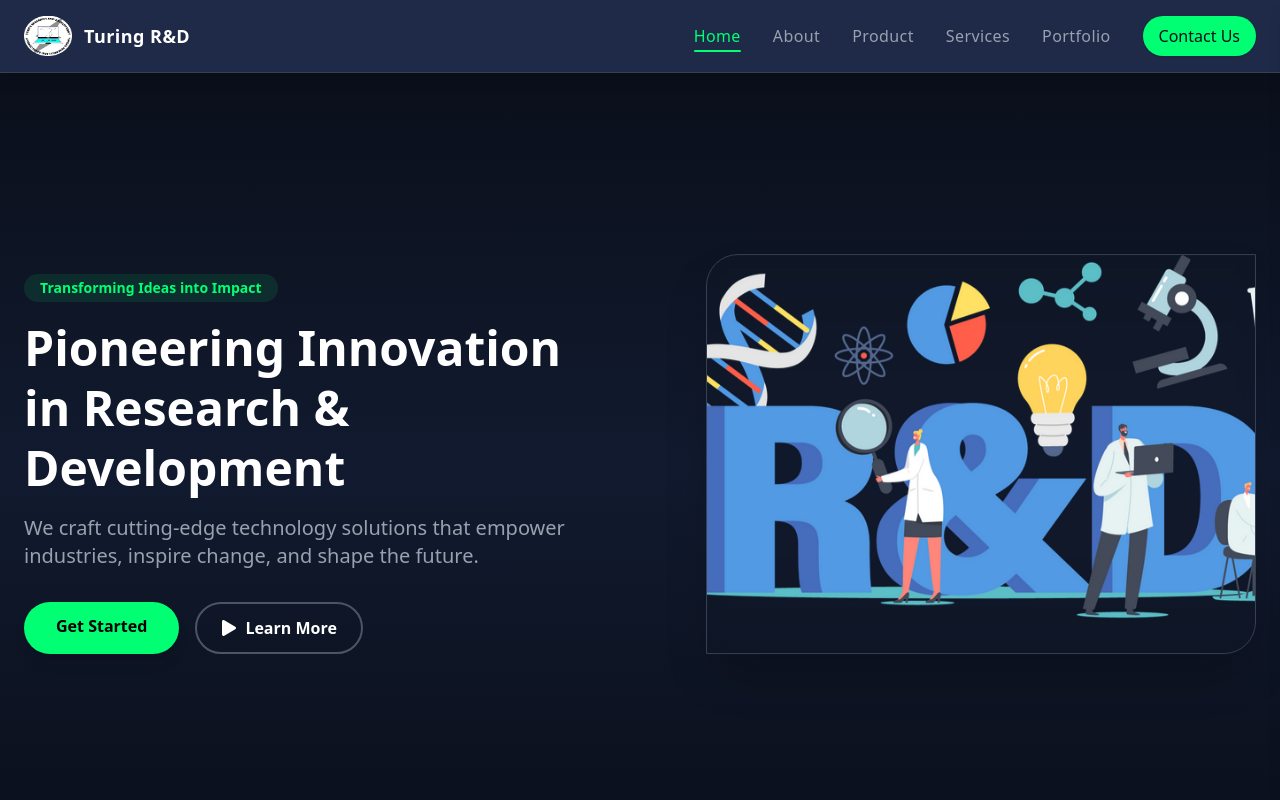
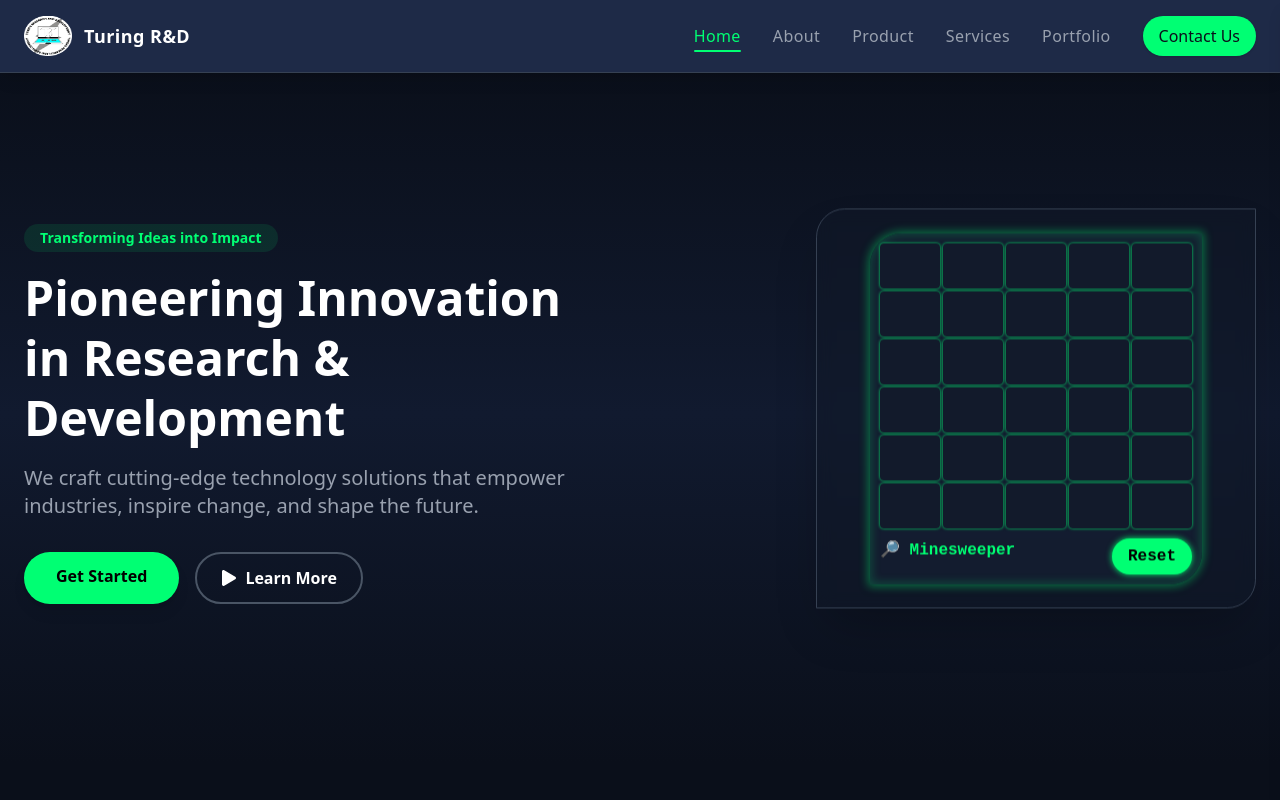
Before and after one commit to MRT-800/turing, a Next.js app: page / in a window 1280 px wide. Shown: the top 800 px of the page. Built offline with nearby package versions, Linux system fonts and the light colour scheme.

Commit message:
updated minesweep

```diff
--- a/app/components/Animation.tsx
+++ b/app/components/Animation.tsx
@@ -1,9 +1,9 @@
 "use client";
 
 import React from "react";
-import Image from "next/image";
 import { motion } from "framer-motion";
 import { FaPlay } from "react-icons/fa";
+import Minesweeper from "./minesweep";
 
 const textContainer = {
   hidden: { opacity: 0, x: -50 },
@@ -25,10 +25,10 @@ const textItem = {
 
 const Hero = () => {
   return (
-    <section className="relative overflow-hidden text-white min-h-[800px] flex items-center bg-[#0a0f1a] py-20 md:py-0">
-      {/* Background gradient with subtle animation */}
+    <section className="relative overflow-hidden text-white min-h-[700px] flex items-center bg-[#0a0f1a] py-16 md:py-0">
+      {/* Background */}
       <motion.div
-        initial={{ opacity: 0, scale: 1.1 }}
+        initial={{ opacity: 0, scale: 1.05 }}
         animate={{ opacity: 1, scale: 1 }}
         transition={{ duration: 1.2, ease: "easeOut" }}
         className="absolute inset-0 z-0"
@@ -36,8 +36,8 @@ const Hero = () => {
         <div className="absolute top-0 left-0 w-full h-full bg-gradient-to-b from-[#0a0f1a] via-[#111a2f] to-[#0a0f1a]" />
       </motion.div>
 
-      <div className="container mx-auto px-6 flex flex-col md:flex-row items-center justify-between gap-12 max-w-7xl relative z-10">
-        {/* Left - Text Content */}
+      <div className="container mx-auto px-6 flex flex-col md:flex-row items-center justify-between gap-10 max-w-7xl relative z-10">
+        {/* Left - Text */}
         <motion.div
           variants={textContainer}
           initial="hidden"
@@ -53,7 +53,7 @@ const Hero = () => {
 
           <motion.h1
             variants={textItem}
-            className="text-4xl sm:text-5xl font-extrabold leading-tight mb-4 text-white"
+            className="text-4xl sm:text-5xl font-extrabold leading-tight mb-4"
           >
             Pioneering Innovation in Research & Development
           </motion.h1>
@@ -72,13 +72,13 @@ const Hero = () => {
           >
             <a
               href="/contact"
-              className="px-8 py-3 bg-[#00ff73] text-black rounded-full font-semibold transition-all duration-300 hover:bg-[#00e666] shadow-lg hover:shadow-[#00ff73]/50 inline-block text-center"
+              className="px-8 py-3 bg-[#00ff73] text-black rounded-full font-semibold transition-all duration-300 hover:bg-[#00e666] shadow-lg hover:shadow-[#00ff73]/50"
             >
               Get Started
             </a>
             <a
               href="/about"
-              className="flex items-center gap-2 px-6 py-3 border-2 border-gray-600 text-white rounded-full font-semibold transition-all duration-300 hover:border-[#00ff73] hover:text-[#00ff73]"
+              className="flex items-center gap-2 px-6 py-3 border-2 border-gray-600 rounded-full font-semibold transition-all duration-300 hover:border-[#00ff73] hover:text-[#00ff73]"
             >
               <FaPlay />
               Learn More
@@ -86,7 +86,7 @@ const Hero = () => {
           </motion.div>
         </motion.div>
 
-        {/* Right - Image with floating effect */}
+        {/* Right - Minesweeper */}
         <motion.div
           initial={{ opacity: 0, scale: 0.85 }}
           animate={{
@@ -94,33 +94,33 @@ const Hero = () => {
             scale: 1,
             transition: { duration: 0.8, ease: "easeOut" },
           }}
-          className="relative w-full max-w-lg md:max-w-xl mt-10 md:mt-0 flex justify-center md:justify-end"
+          className="relative flex justify-center md:justify-end"
         >
           <motion.div
             animate={{
-              y: [0, -10, 0], // floating animation
+              y: [0, -12, 0],
             }}
             transition={{
-              duration: 4,
+              duration: 8,
               repeat: Infinity,
               ease: "easeInOut",
             }}
-            className="relative w-[550px] h-[400px] z-20 overflow-hidden shadow-2xl border border-gray-700 bg-gray-900/50 backdrop-blur"
+            className="relative z-20 overflow-hidden shadow-2xl border border-gray-700 bg-gray-900/50 backdrop-blur p-6"
             style={{
-              borderTopLeftRadius: "2rem",
+              borderTopLeftRadius: "1.8rem",
               borderTopRightRadius: "0rem",
-              borderBottomRightRadius: "2rem",
+              borderBottomRightRadius: "1.8rem",
               borderBottomLeftRadius: "0rem",
+              width: 440,
+              height: 400,
+              maxWidth: "100vw",
             }}
           >
-            <Image
-              src="/images/rd.png"
-              alt="Innovation Showcase"
-              layout="fill"
-              objectFit="cover"
-              sizes="(max-width: 768px) 100vw, 50vw"
-              priority
-            />
+            <div className="w-full h-full flex items-center justify-center">
+              <div className="max-w-full max-h-full scale-[1]">
+                <Minesweeper />
+              </div>
+            </div>
           </motion.div>
         </motion.div>
       </div>
--- /dev/null
+++ b/app/components/minesweep.tsx
@@ -0,0 +1,278 @@
+"use client";
+
+import React, { useState } from "react";
+
+type Cell = {
+  isMine: boolean;
+  isRevealed: boolean;
+  isFlagged: boolean;
+  neighborMines: number;
+};
+
+const ROWS = 6;  // smaller
+const COLS = 5;  // smaller
+const MINES = 7; // fewer mines
+
+function generateBoard(): Cell[][] {
+  const board: Cell[][] = Array(ROWS)
+    .fill(null)
+    .map(() =>
+      Array(COLS).fill(null).map(() => ({
+        isMine: false,
+        isRevealed: false,
+        isFlagged: false,
+        neighborMines: 0,
+      }))
+    );
+
+  let minesPlaced = 0;
+  while (minesPlaced < MINES) {
+    const r = Math.floor(Math.random() * ROWS);
+    const c = Math.floor(Math.random() * COLS);
+    if (!board[r][c].isMine) {
+      board[r][c].isMine = true;
+      minesPlaced++;
+    }
+  }
+
+  for (let r = 0; r < ROWS; r++) {
+    for (let c = 0; c < COLS; c++) {
+      if (!board[r][c].isMine) {
+        let count = 0;
+        for (let dr = -1; dr <= 1; dr++) {
+          for (let dc = -1; dc <= 1; dc++) {
+            if (
+              r + dr >= 0 &&
+              r + dr < ROWS &&
+              c + dc >= 0 &&
+              c + dc < COLS &&
+              board[r + dr][c + dc].isMine
+            ) {
+              count++;
+            }
+          }
+        }
+        board[r][c].neighborMines = count;
+      }
+    }
+  }
+
+  return board;
+}
+
+export default function Minesweeper() {
+  const [board, setBoard] = useState<Cell[][]>(generateBoard());
+  const [gameOver, setGameOver] = useState(false);
+  const [win, setWin] = useState(false);
+
+  const revealEmptyCells = (r: number, c: number, newBoard: Cell[][]): void => {
+    if (
+      r < 0 ||
+      r >= ROWS ||
+      c < 0 ||
+      c >= COLS ||
+      newBoard[r][c].isRevealed ||
+      newBoard[r][c].isFlagged
+    )
+      return;
+
+    newBoard[r][c].isRevealed = true;
+
+    if (newBoard[r][c].neighborMines === 0 && !newBoard[r][c].isMine) {
+      for (let dr = -1; dr <= 1; dr++) {
+        for (let dc = -1; dc <= 1; dc++) {
+          if (dr !== 0 || dc !== 0) {
+            revealEmptyCells(r + dr, c + dc, newBoard);
+          }
+        }
+      }
+    }
+  };
+
+  const handleCellClick = (r: number, c: number): void => {
+    if (gameOver || win) return;
+
+    const newBoard = board.map((row) => row.map((cell) => ({ ...cell })));
+
+    if (newBoard[r][c].isFlagged || newBoard[r][c].isRevealed) return;
+
+    if (newBoard[r][c].isMine) {
+      for (let i = 0; i < ROWS; i++) {
+        for (let j = 0; j < COLS; j++) {
+          if (newBoard[i][j].isMine) newBoard[i][j].isRevealed = true;
+        }
+      }
+      setBoard(newBoard);
+      setGameOver(true);
+      return;
+    }
+
+    revealEmptyCells(r, c, newBoard);
+    setBoard(newBoard);
+
+    let safeCells = 0;
+    for (let i = 0; i < ROWS; i++) {
+      for (let j = 0; j < COLS; j++) {
+        if (!newBoard[i][j].isMine && newBoard[i][j].isRevealed) safeCells++;
+      }
+    }
+    if (safeCells === ROWS * COLS - MINES) {
+      setWin(true);
+    }
+  };
+
+  const handleRightClick = (
+    e: React.MouseEvent<HTMLDivElement>,
+    r: number,
+    c: number
+  ): void => {
+    e.preventDefault();
+    if (gameOver || win) return;
+
+    const newBoard = board.map((row) => row.map((cell) => ({ ...cell })));
+    if (newBoard[r][c].isRevealed) return;
+
+    newBoard[r][c].isFlagged = !newBoard[r][c].isFlagged;
+    setBoard(newBoard);
+  };
+
+  const resetGame = (): void => {
+    setBoard(generateBoard());
+    setGameOver(false);
+    setWin(false);
+  };
+
+  return (
+    <div
+      style={{
+        width: "auto",
+        backgroundColor: "rgba(20, 30, 50, 0.8)",
+        borderRadius: "2rem 0 2rem 0",
+        padding: 10,
+        boxShadow:
+          "0 0 10px 2px rgba(0,255,115,0.4), inset 0 0 10px 2px rgba(0,255,115,0.2)",
+        userSelect: "none",
+        display: "flex",
+        flexDirection: "column",
+        justifyContent: "space-between",
+        zIndex: 20,
+      }}
+    >
+      <div
+        style={{
+          display: "grid",
+          gridTemplateColumns: `repeat(${COLS}, 1fr)`,
+          gap: 3,
+          flexGrow: 1,
+          marginBottom: 10,
+          cursor: gameOver || win ? "default" : "pointer",
+        }}
+      >
+        {board.map((row, r) =>
+          row.map((cell, c) => {
+            const isMine = cell.isMine && cell.isRevealed;
+            const isFlagged = cell.isFlagged;
+            const isRevealed = cell.isRevealed;
+            const neighborCount = cell.neighborMines;
+
+            let bgColor = "#121a2b"; // default unrevealed
+            let color = "#00ff73";
+            let content: string | number = "";
+
+            if (isRevealed) {
+              // Brighter background for revealed cells
+              bgColor = "#153447"; // brighter blueish background
+
+              if (isMine) {
+                content = "💣";
+                color = "#ff4d4d";
+              } else if (neighborCount > 0) {
+                content = neighborCount;
+                color =
+                  neighborCount === 1
+                    ? "#00ff73"
+                    : neighborCount === 2
+                    ? "#5aff82"
+                    : neighborCount === 3
+                    ? "#aaff9d"
+                    : "#d0ffce";
+              }
+            } else if (isFlagged) {
+              content = "🚩";
+              bgColor = "#001a0c";
+              color = "#ffb84d";
+            }
+
+            return (
+              <div
+                key={`${r}-${c}`}
+                onClick={() => handleCellClick(r, c)}
+                onContextMenu={(e) => handleRightClick(e, r, c)}
+                style={{
+                  width: 60,
+                  height: 45,
+                  backgroundColor: bgColor,
+                  color: color,
+                  display: "flex",
+                  alignItems: "center",
+                  justifyContent: "center",
+                  borderRadius: 4,
+                  fontWeight: "bold",
+                  fontSize: 20,
+                  userSelect: "none",
+                  boxShadow: isRevealed
+                    ? "inset 0 0 10px 3px #00ff73"
+                    : "0 0 3px #00ff73",
+                  transition: "background-color 0.2s ease, box-shadow 0.3s ease",
+                }}
+              >
+                {content}
+              </div>
+            );
+          })
+        )}
+      </div>
+
+      <div
+        style={{
+          display: "flex",
+          justifyContent: "space-between",
+          color: "#00ff73",
+          fontWeight: "bold",
+          fontSize: 16,
+          fontFamily: "monospace",
+        }}
+      >
+        <span>
+          {gameOver
+            ? "💥 Game Over! Click Reset."
+            : win
+            ? "🎉 You Win!"
+            : "🔎 Minesweeper"}
+        </span>
+        <button
+          onClick={resetGame}
+          style={{
+            backgroundColor: "#00ff73",
+            border: "none",
+            borderRadius: 9999,
+            padding: "6px 16px",
+            fontWeight: "bold",
+            color: "black",
+            cursor: "pointer",
+            boxShadow: "0 0 6px #00ff73",
+            transition: "background-color 0.3s ease",
+          }}
+          onMouseEnter={(e) =>
+            (e.currentTarget.style.backgroundColor = "#00e666")
+          }
+          onMouseLeave={(e) =>
+            (e.currentTarget.style.backgroundColor = "#00ff73")
+          }
+        >
+          Reset
+        </button>
+      </div>
+    </div>
+  );
+}
```
